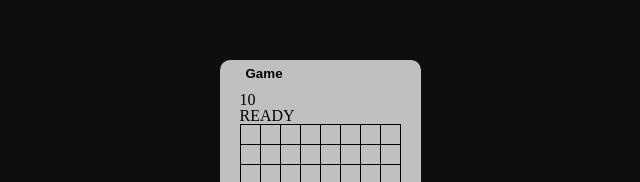
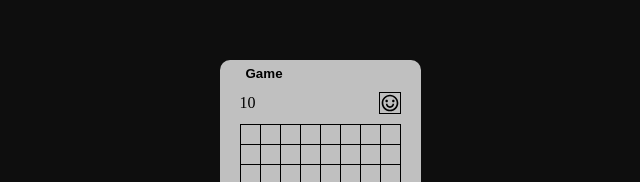
Before and after one commit to sanbondeveloper/react-ts-minesweeper, a React (Vite) app: page / in a window 1280 px wide. Shown: the part 218-400 px from the top of the page, without its empty margins (320-960 px from the left). Built offline with nearby package versions, Linux system fonts and the light colour scheme.

Commit message:
feat: 재시작 버튼 구현

```diff
--- a/src/components/Board/index.tsx
+++ b/src/components/Board/index.tsx
@@ -1,6 +1,9 @@
 import { useEffect, useState } from 'react';
+import { RiEmotionHappyLine } from 'react-icons/ri';
+import { RiEmotionUnhappyLine } from 'react-icons/ri';
+import { TbMoodCrazyHappy } from 'react-icons/tb';
 
-import { BoardBox, Header, Wrapper } from './styles';
+import { BoardBox, Header, RestartButton, Wrapper } from './styles';
 import { BOARD_STATUS } from '../../lib/constants';
 import { checkWin, createBoardWithBombs, openBoard, showBombs } from '../../lib/func';
 import { useAppDispatch, useAppSelector } from '../../redux/hooks';
@@ -11,6 +14,7 @@ import {
   selectBoardStatus,
   updateBoard,
   updateBoardStatus,
+  updateSize,
 } from '../../redux/slice/mapSlice';
 import { selectGameStatus, selectIsDirty, updateGameStatus, updateIsDirty } from '../../redux/slice/gameSlice';
 import BoardCell from '../BoardCell';
@@ -93,11 +97,25 @@ function Board() {
     dispatch(updateBoardStatus(newBoardStatus));
   };
 
+  const handleRestart = () => {
+    dispatch(updateSize({ width, height, bombCount }));
+    dispatch(updateIsDirty(false));
+    dispatch(updateGameStatus('READY'));
+  };
+
   return (
     <>
       <Header>
         <Counter count={count} />
-        {gameStatus}
+        <RestartButton onClick={handleRestart}>
+          {gameStatus === 'WIN' ? (
+            <TbMoodCrazyHappy style={{ fontSize: '20px' }} />
+          ) : gameStatus === 'LOSE' ? (
+            <RiEmotionUnhappyLine style={{ fontSize: '20px' }} />
+          ) : (
+            <RiEmotionHappyLine style={{ fontSize: '20px' }} />
+          )}
+        </RestartButton>
       </Header>
       <BoardBox $width={width} $height={height}>
         {board.map((row, i) =>
--- a/src/components/Board/styles.tsx
+++ b/src/components/Board/styles.tsx
@@ -8,10 +8,25 @@ export const BoardBox = styled.div<{ $width: number; $height: number }>`
   border-top: 1px solid #000;
 `;
 
-export const Header = styled.div``;
+export const Header = styled.div`
+  display: flex;
+  justify-content: space-between;
+  align-items: center;
+  margin-bottom: 10px;
+`;
 
 export const Wrapper = styled.div`
   display: flex;
   justify-content: center;
   align-items: center;
 `;
+
+export const RestartButton = styled.div`
+  border: 1px solid #000;
+  padding: 0px;
+  display: flex;
+  justify-content: center;
+  align-items: center;
+  background-color: transparent;
+  cursor: pointer;
+`;
--- a/src/styles/GlobalStyle.ts
+++ b/src/styles/GlobalStyle.ts
@@ -56,7 +56,6 @@ const GlobalStyle = createGlobalStyle`
 
   body {
     background-color: #0e0e0e;
-    overflow: hidden;
   }
 `;
 
```
